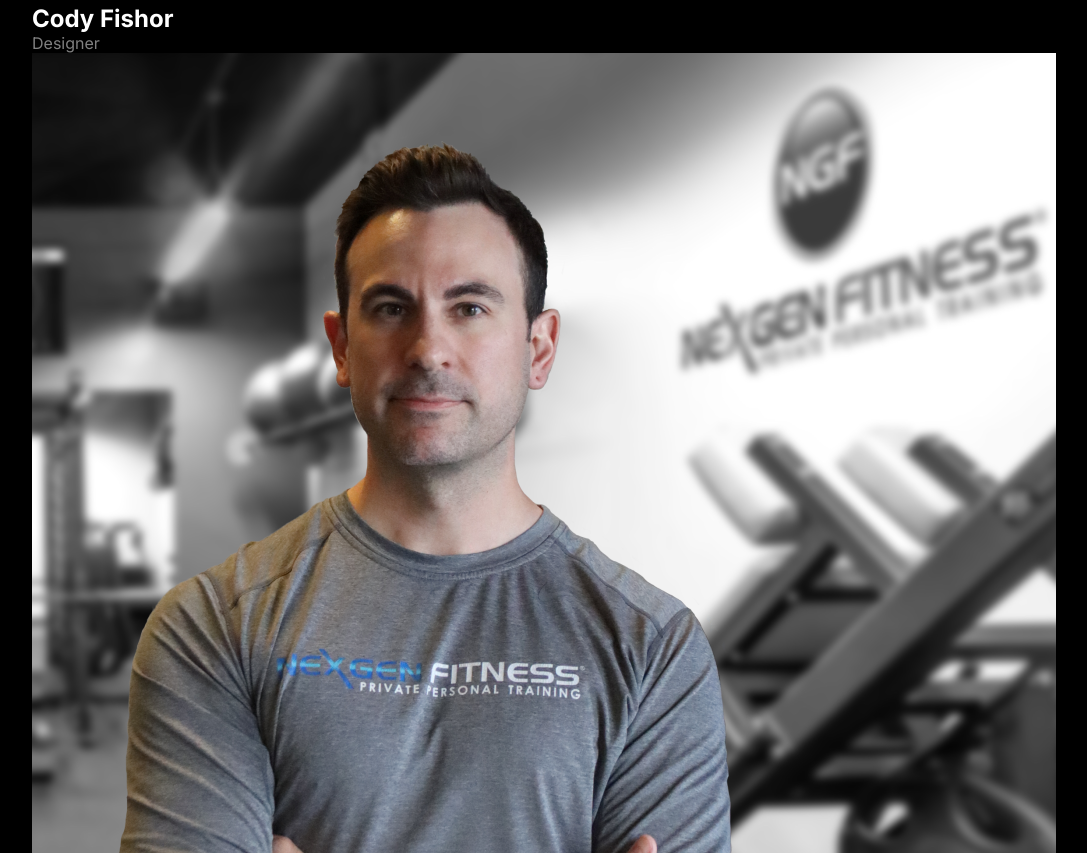
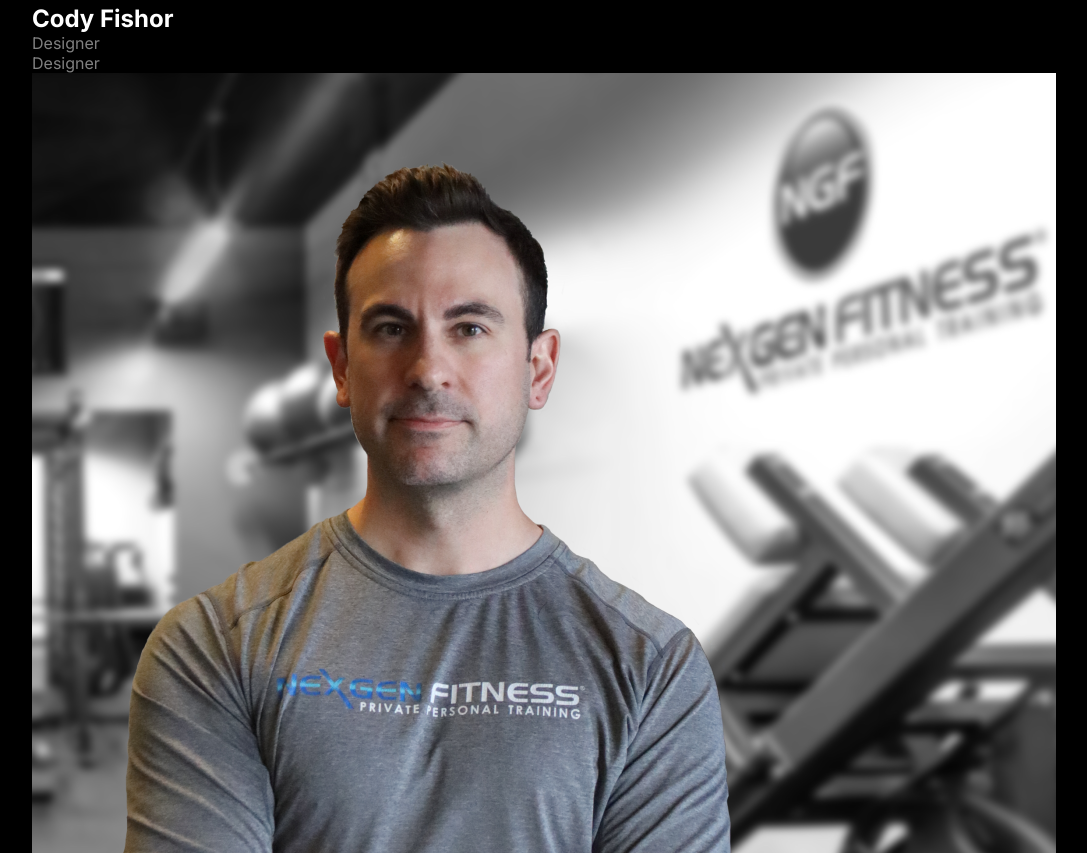
Before and after one commit to shamimranapro85/assignment2, a plain HTML site: page index.html in a window 1280 px wide. Shown: the part 4511-5364 px from the top of the page, without its empty margins (38-1125 px from the left). Drawn offline with Linux system fonts and the light colour scheme.

Commit message:
for new windows

```diff
--- a/index.html
+++ b/index.html
@@ -239,6 +239,7 @@
             <div class="memberTitle">
               <h2>Cody Fishor</h2>
               <p>Designer</p>
+              <p>Designer</p>
             </div>
           </div>
           <div class="singleMember">
```
